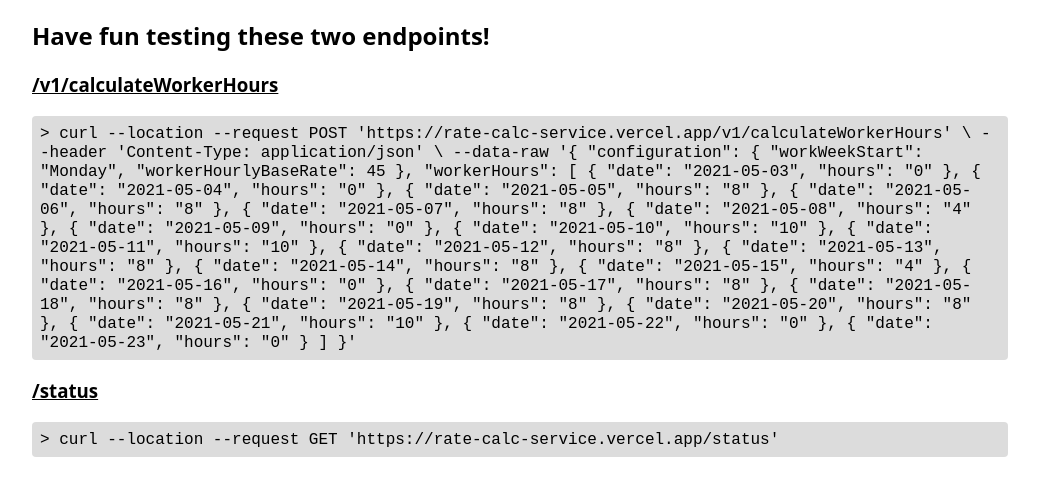
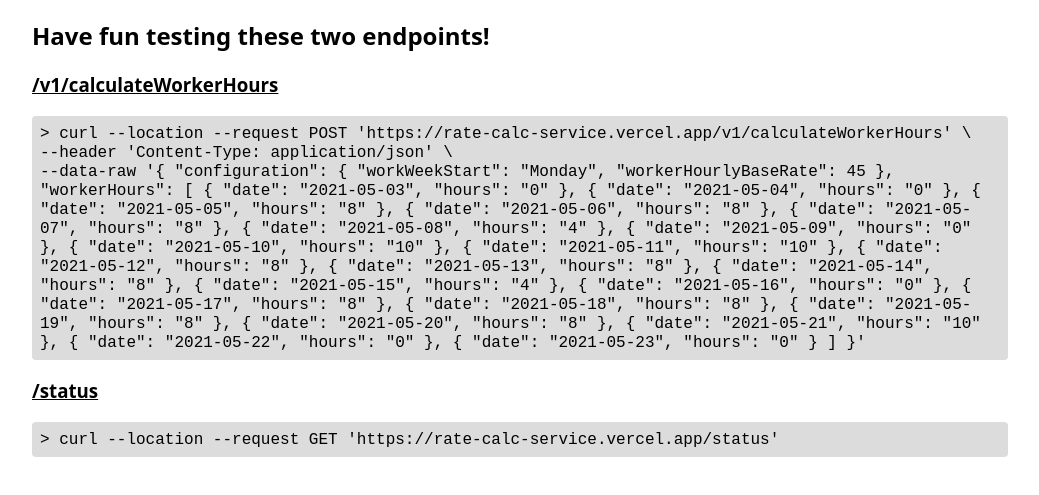
Before and after one commit to jcristol/rate-calc-service, a website: page public/index.html in a window 1280 px wide. Shown: the part 67-562 px from the top of the page, without its empty margins (8-1047 px from the left). Drawn offline with Linux system fonts and the light colour scheme.

Commit message:
modify curl

```diff
--- a/public/index.html
+++ b/public/index.html
@@ -18,8 +18,8 @@
   <h3 style="text-decoration: underline;">/v1/calculateWorkerHours</h3>
   <div class="code-div">
     <code>
-      > curl --location --request POST 'https://rate-calc-service.vercel.app/v1/calculateWorkerHours' \
-  --header 'Content-Type: application/json' \
+      > curl --location --request POST 'https://rate-calc-service.vercel.app/v1/calculateWorkerHours' \<br/>
+--header 'Content-Type: application/json' \<br/>
 --data-raw '{
     "configuration": {
         "workWeekStart": "Monday",
```
Lines whose indentation alone changed are shown as unchanged.
